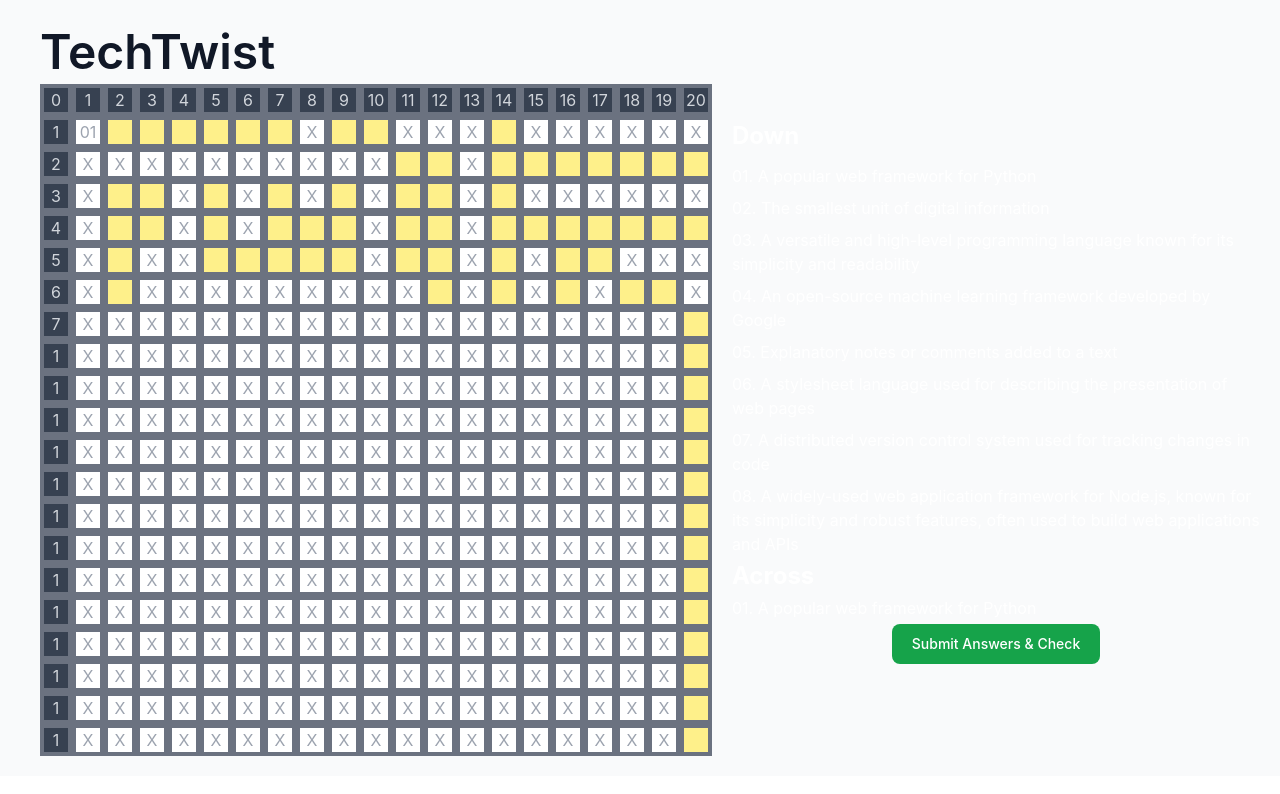
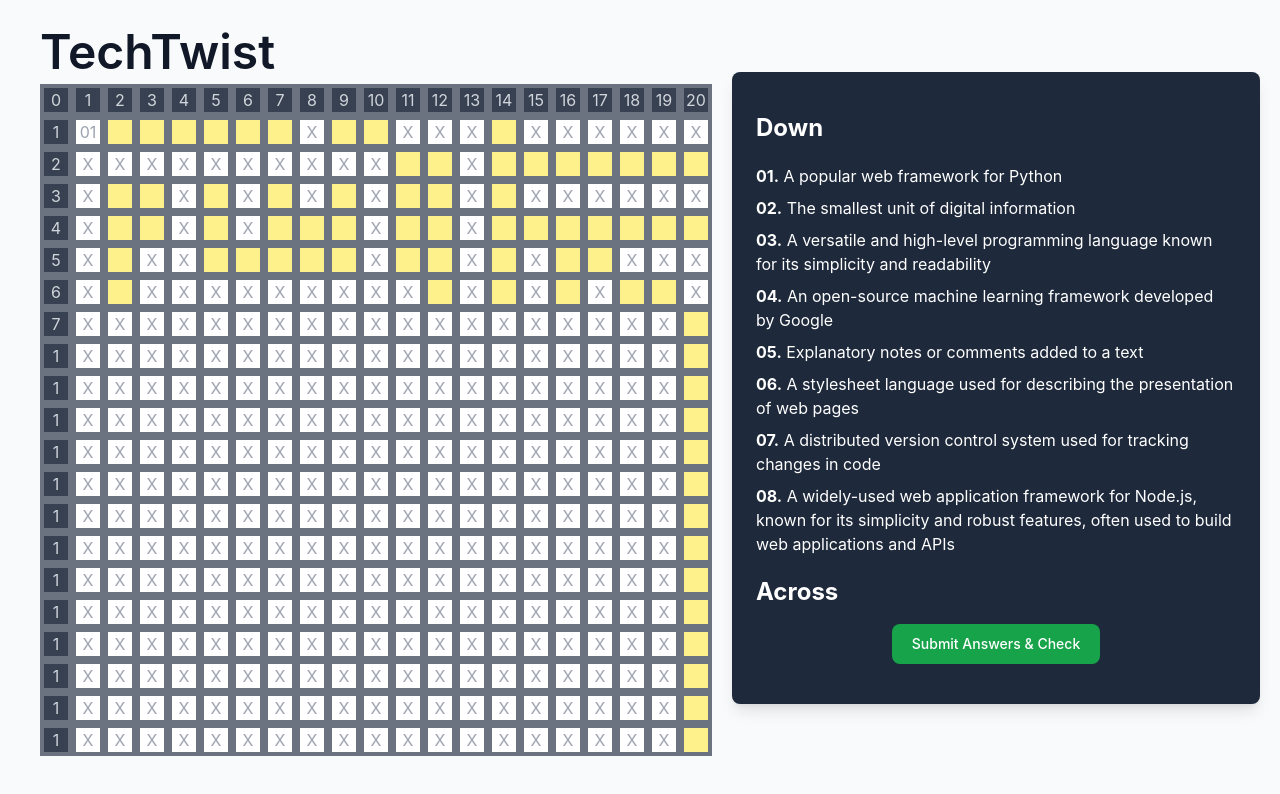
Before and after one commit to siddheshtv/techtwist, a React (Create React App) app in the folder frontend/: page /quiz in a window 1280 px wide. Shown: the top 794 px of the page. Built offline with nearby package versions, Linux system fonts and the light colour scheme.

Commit message:
bg color fix add padding

```diff
--- a/frontend/src/components/Quiz.jsx
+++ b/frontend/src/components/Quiz.jsx
@@ -520,75 +520,77 @@ const Quiz = () => {
           </div>
         </div>
       </div>
-      <div className="flex flex-col ">
+      <div className="flex flex-col bg-slate-800 rounded-lg shadow-lg p-6">
         <div className="max-w-2xl">
           <div className="overflow-y-auto max-h-[512px]">
             {" "}
             {/* max-h-80 sets a max height for the scrollable box */}
-            <h1 className="text-2xl font-bold text-white py-2">Down</h1>
+            <h1 className="text-2xl font-bold text-white py-4">Down</h1>
             <h1 className="text-base text-white py-1">
-              01. A popular web framework for Python
+              <strong>01.</strong> A popular web framework for Python
             </h1>
             <h1 className="text-base text-white py-1">
-              02. The smallest unit of digital information
+              <strong>02.</strong> The smallest unit of digital information
             </h1>
             <h1 className="text-base text-white py-1">
-              03. A versatile and high-level programming language known for its
-              simplicity and readability
+              <strong>03.</strong> A versatile and high-level programming
+              language known for its simplicity and readability
             </h1>
             <h1 className="text-base text-white py-1">
-              04. An open-source machine learning framework developed by Google
+              <strong>04.</strong> An open-source machine learning framework
+              developed by Google
             </h1>
             <h1 className="text-base text-white py-1">
-              05. Explanatory notes or comments added to a text
+              <strong>05.</strong> Explanatory notes or comments added to a text
             </h1>
             <h1 className="text-base text-white py-1">
-              06. A stylesheet language used for describing the presentation of
-              web pages
+              <strong>06.</strong> A stylesheet language used for describing the
+              presentation of web pages
             </h1>
             <h1 className="text-base text-white py-1">
-              07. A distributed version control system used for tracking changes
-              in code
+              <strong>07.</strong> A distributed version control system used for
+              tracking changes in code
             </h1>
             <h1 className="text-base text-white py-1">
-              08. A widely-used web application framework for Node.js, known for
-              its simplicity and robust features, often used to build web
-              applications and APIs
+              <strong>08.</strong> A widely-used web application framework for
+              Node.js, known for its simplicity and robust features, often used
+              to build web applications and APIs
             </h1>
-            <h1 className="text-2xl font-bold text-white">Across</h1>
+            <h1 className="text-2xl font-bold text-white py-4">Across</h1>
             <h1 className="text-base text-white py-1">
-              01. A popular web framework for Python
+              <strong>01.</strong> A popular web framework for Python
             </h1>
             <h1 className="text-base text-white py-1">
-              02. The smallest unit of digital information
+              <strong>02.</strong> The smallest unit of digital information
             </h1>
             <h1 className="text-base text-white py-1">
-              03. A versatile and high-level programming language known for its
-              simplicity and readability
+              <strong>03.</strong> A versatile and high-level programming
+              language known for its simplicity and readability
             </h1>
             <h1 className="text-base text-white py-1">
-              04. An open-source machine learning framework developed by Google
+              <strong>04.</strong> An open-source machine learning framework
+              developed by Google
             </h1>
             <h1 className="text-base text-white py-1">
-              05. Explanatory notes or comments added to a text
+              <strong>05.</strong> Explanatory notes or comments added to a text
             </h1>
             <h1 className="text-base text-white py-1">
-              06. A stylesheet language used for describing the presentation of
-              web pages
+              <strong>06.</strong> A stylesheet language used for describing the
+              presentation of web pages
             </h1>
             <h1 className="text-base text-white py-1">
-              07. A distributed version control system used for tracking changes
-              in code
+              <strong>07.</strong> A distributed version control system used for
+              tracking changes in code
             </h1>
             <h1 className="text-base text-white py-1">
-              08. A widely-used web application framework for Node.js, known for
-              its simplicity and robust features, often used to build web
-              applications and APIs
+              <strong>08.</strong> A widely-used web application framework for
+              Node.js, known for its simplicity and robust features, often used
+              to build web applications and APIs
             </h1>
           </div>
         </div>
 
-        <div className="mx-auto max-w-md">
+        <div className="mx-auto max-w-md py-4">
           <button
             type="submit"
             class="w-full text-white bg-green-600 hover:bg-green-700 focus:ring-4 focus:outline-none focus:ring-green-300 font-medium rounded-lg text-sm px-5 py-2.5 text-center dark:bg-green-600 dark:hover:bg-green-700 dark:focus:ring-green-800"
--- a/frontend/src/index.css
+++ b/frontend/src/index.css
@@ -4,14 +4,15 @@
 
 body {
   margin: 0;
-  font-family: "Inter", -apple-system, BlinkMacSystemFont, 'Segoe UI', 'Roboto', 'Oxygen',
-    'Ubuntu', 'Cantarell', 'Fira Sans', 'Droid Sans', 'Helvetica Neue',
+  font-family: "Inter", -apple-system, BlinkMacSystemFont, "Segoe UI", "Roboto",
+    "Oxygen", "Ubuntu", "Cantarell", "Fira Sans", "Droid Sans", "Helvetica Neue",
     sans-serif;
   -webkit-font-smoothing: antialiased;
   -moz-osx-font-smoothing: grayscale;
+  @apply bg-gray-50 dark:bg-gray-900;
 }
 
 code {
-  font-family: source-code-pro, Menlo, Monaco, Consolas, 'Courier New',
+  font-family: source-code-pro, Menlo, Monaco, Consolas, "Courier New",
     monospace;
 }
```
